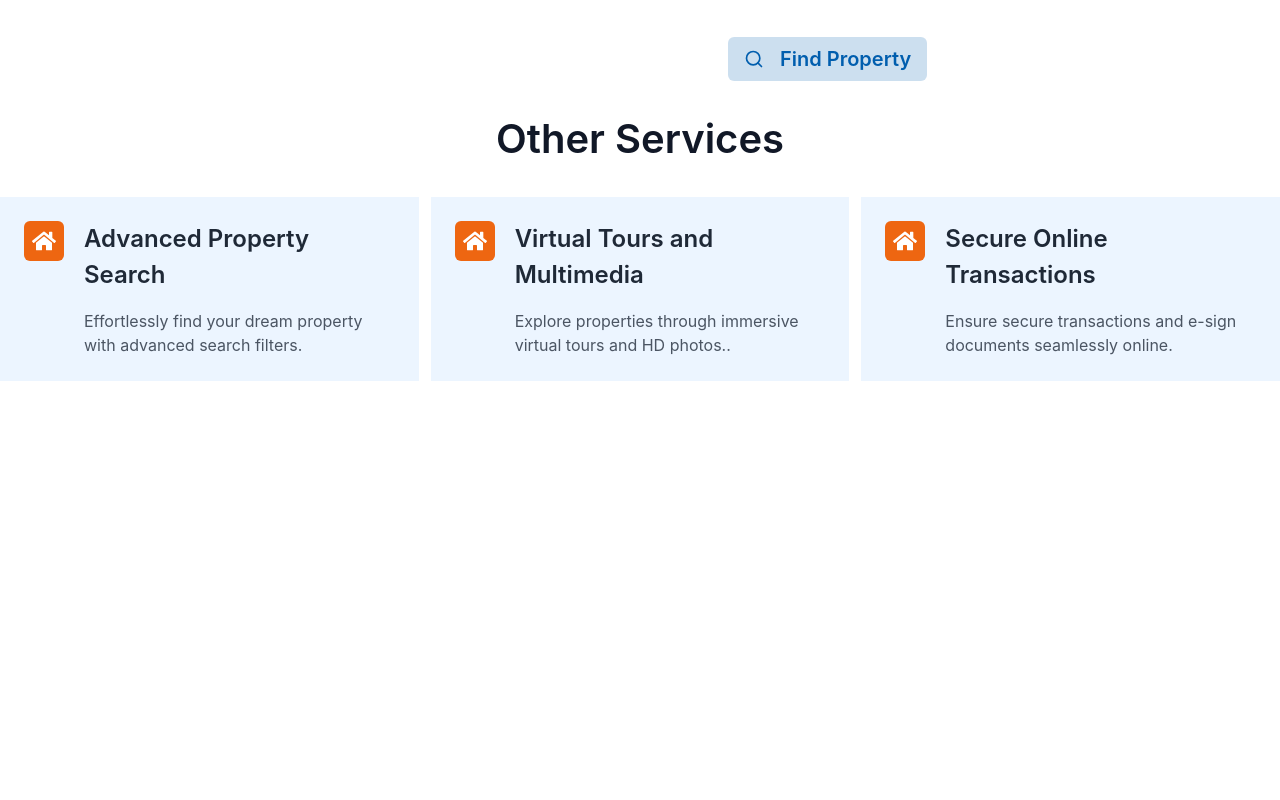
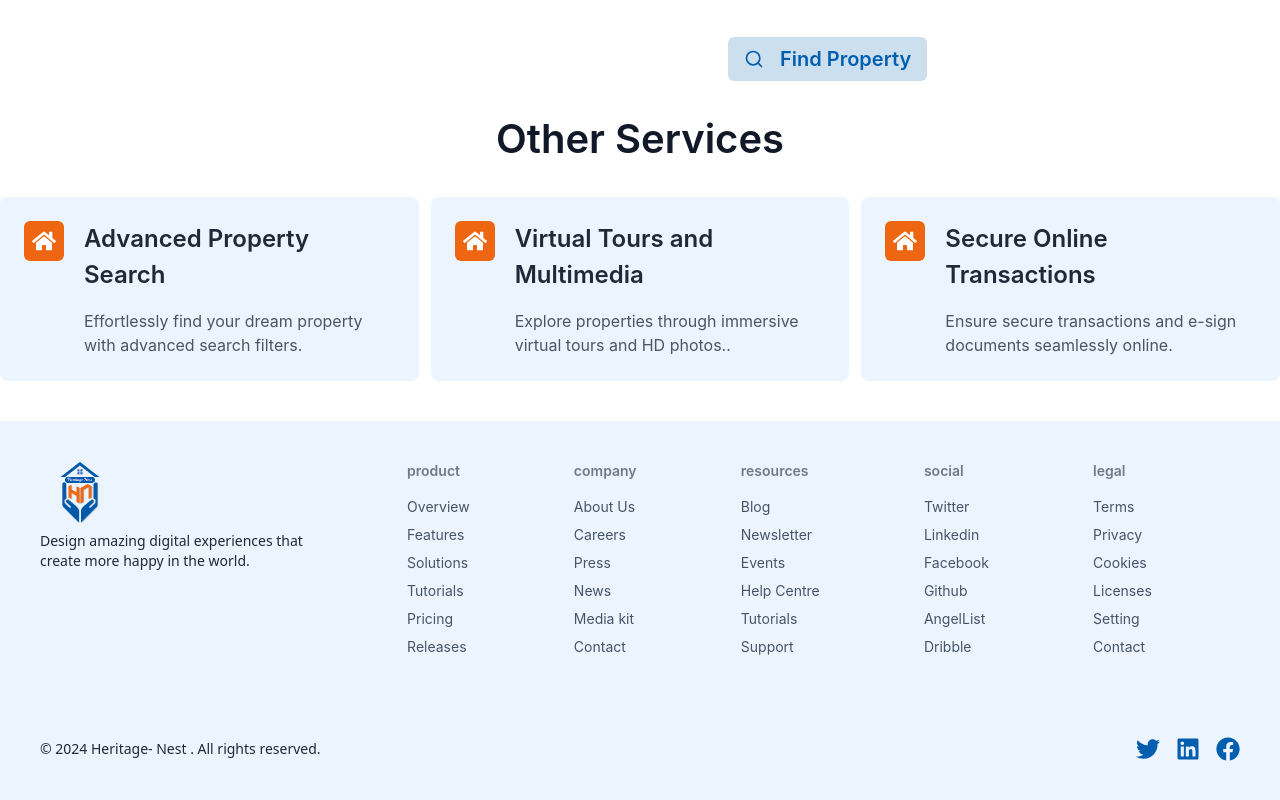
Before and after one commit to Mehebul02/Heritage-Nest, a React (Vite) app: page / in a window 1280 px wide. Shown: the part 946-1746 px from the top of the page. Before the commit the page ends 1367 px from the top, so only its background shows below. Built offline with nearby package versions, Linux system fonts and the light colour scheme.

Commit message:
footer added

```diff
--- a/src/component/otherServices/CustomServices.jsx
+++ b/src/component/otherServices/CustomServices.jsx
@@ -1,9 +1,9 @@
 
 const CustomServices = ({Icon,title,description}) => {
     return (
-        <div className="flex  gap-5 bg-bgColor p-6">
+        <div className="flex  gap-5 bg-bgColor p-6 rounded-lg">
         {/* icon  */}
-        <div className="">
+        <div>
            <div className="p-2 rounded-md bg-designColor"> <Icon className=" text-2xl text-white "/></div>
 
         </div>
--- a/src/layout/Root.jsx
+++ b/src/layout/Root.jsx
@@ -1,12 +1,14 @@
 
 import { Outlet } from "react-router-dom";
 import Header from "../shared/Header";
+import Footer from "../shared/Footer";
 
 const Root = () => {
     return (
         <div>
             <Header/>
             <Outlet/>
+            <Footer/>
         </div>
     );
 };
--- /dev/null
+++ b/src/shared/Footer.jsx
@@ -0,0 +1,89 @@
+import { FaFacebook, FaLinkedin, FaTwitter } from "react-icons/fa";
+import { logo } from "../assets/images";
+
+const Footer = () => {
+    return (
+        <div>
+            <footer className="footer bg-bgColor text-base-content p-10">
+        <aside>
+         <img src={logo} alt="" />
+          <p >
+          Design amazing digital experiences that
+            <br />
+            create more happy in the world.
+          </p>
+        </aside>
+        <nav>
+          <p className="footer-title lowercase text-[14px] font-bodyFont font-semibold">Product</p>
+          <a className="link link-hover text-[#475467] font-bodyFont">Overview</a>
+          <a className="link link-hover text-[#475467] font-bodyFont">Features</a>
+          <a className="link link-hover text-[#475467] font-bodyFont">Solutions</a>
+          <a className="link link-hover text-[#475467] font-bodyFont">Tutorials</a>
+          <a className="link link-hover text-[#475467] font-bodyFont">Pricing</a>
+          <a className="link link-hover text-[#475467] font-bodyFont">Releases</a>
+
+        </nav>
+        <nav>
+          <p className="footer-title lowercase text-[14px] font-bodyFont font-semibold">Company</p>
+          <a className="link link-hover text-[#475467] font-bodyFont">About Us</a>
+          <a className="link link-hover text-[#475467] font-bodyFont">Careers</a>
+          <a className="link link-hover text-[#475467] font-bodyFont">Press</a>
+          <a className="link link-hover text-[#475467] font-bodyFont">News</a>
+          <a className="link link-hover text-[#475467] font-bodyFont">Media kit</a>
+          <a className="link link-hover text-[#475467] font-bodyFont">Contact</a>
+
+        </nav>
+        <nav>
+          <p className="footer-title lowercase text-[14px] font-bodyFont font-semibold">Resources</p>
+          <a className="link link-hover text-[#475467] font-bodyFont">Blog</a>
+          <a className="link link-hover text-[#475467] font-bodyFont">Newsletter</a>
+          <a className="link link-hover text-[#475467] font-bodyFont">Events</a>
+          <a className="link link-hover text-[#475467] font-bodyFont">Help Centre</a>
+          <a className="link link-hover text-[#475467] font-bodyFont">Tutorials</a>
+          <a className="link link-hover text-[#475467] font-bodyFont">Support</a>
+
+        </nav>
+        <nav>
+          <p className="footer-title lowercase text-[14px] font-bodyFont font-semibold">Social</p>
+          <a className="link link-hover text-[#475467] font-bodyFont">Twitter</a>
+          <a className="link link-hover text-[#475467] font-bodyFont">Linkedin</a>
+          <a className="link link-hover text-[#475467] font-bodyFont">Facebook</a>
+          <a className="link link-hover text-[#475467] font-bodyFont">Github</a>
+          <a className="link link-hover text-[#475467] font-bodyFont">AngelList</a>
+          <a className="link link-hover text-[#475467] font-bodyFont">Dribble</a>
+
+        </nav>
+        <nav>
+          <p className="footer-title lowercase text-[14px] font-bodyFont font-semibold">Legal</p>
+          <a className="link link-hover text-[#475467] font-bodyFont">Terms</a>
+          <a className="link link-hover text-[#475467] font-bodyFont">Privacy</a>
+          <a className="link link-hover text-[#475467] font-bodyFont">Cookies</a>
+          <a className="link link-hover text-[#475467] font-bodyFont">Licenses</a>
+          <a className="link link-hover text-[#475467] font-bodyFont">Setting</a>
+          <a className="link link-hover text-[#475467] font-bodyFont">Contact</a>
+
+        </nav>
+
+
+      </footer>
+      <footer className="footer bg-bgColor  items-center p-10">
+  <aside className="grid-flow-col items-center">
+    <p> © {new Date().getFullYear()}  Heritage- Nest . All rights reserved.</p>
+  </aside>
+  <nav className="grid-flow-col gap-4 md:place-self-center md:justify-self-end">
+    <a>
+     <div><FaTwitter className="text-2xl text-primaryColor"/></div>
+    </a>
+    <a>
+     <div><FaLinkedin className="text-2xl text-primaryColor"/></div>
+    </a>
+    <a>
+     <div><FaFacebook className="text-2xl text-primaryColor"/></div>
+    </a>
+  </nav>
+</footer>
+        </div>
+    );
+};
+
+export default Footer;
--- a/src/shared/Header.jsx
+++ b/src/shared/Header.jsx
@@ -22,8 +22,8 @@ const Header = () => {
   return (
     <div className="">
 
-   <div className="h-20   px-4 lg:px-0 ">
-   <div className="max-w-[1340px] mx-auto flex items-center h-full justify-between">
+   <div className="h-20 bg-[#ECF5FF]  px-4 lg:px-0 ">
+   <div className="max-w-[1340px]  mx-auto flex items-center h-full justify-between">
        {/* navbar  */}
    <div className="hidden md:inline-flex items-center gap-7">
           <div className="flex text-[14px] gap-7">
```
Also changed, not shown: tailwind.config.js (line endings or trailing spaces).
